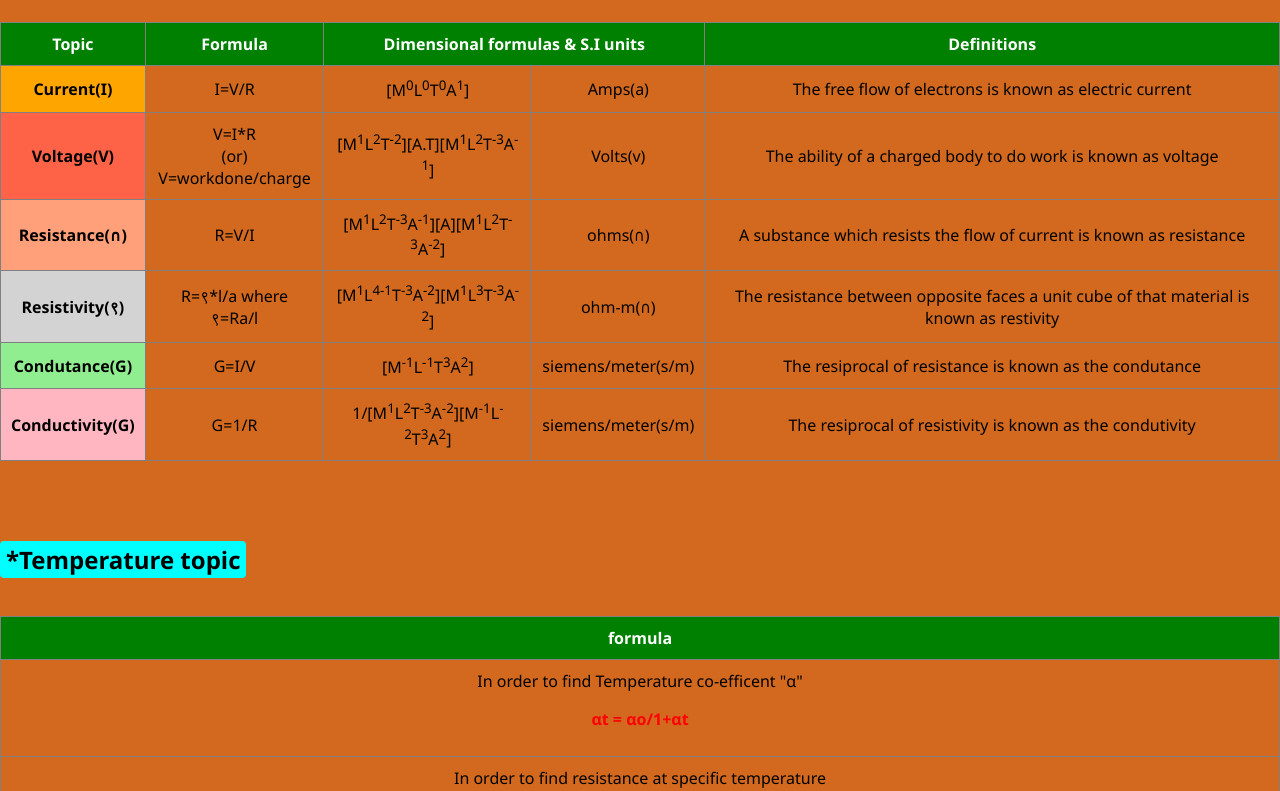
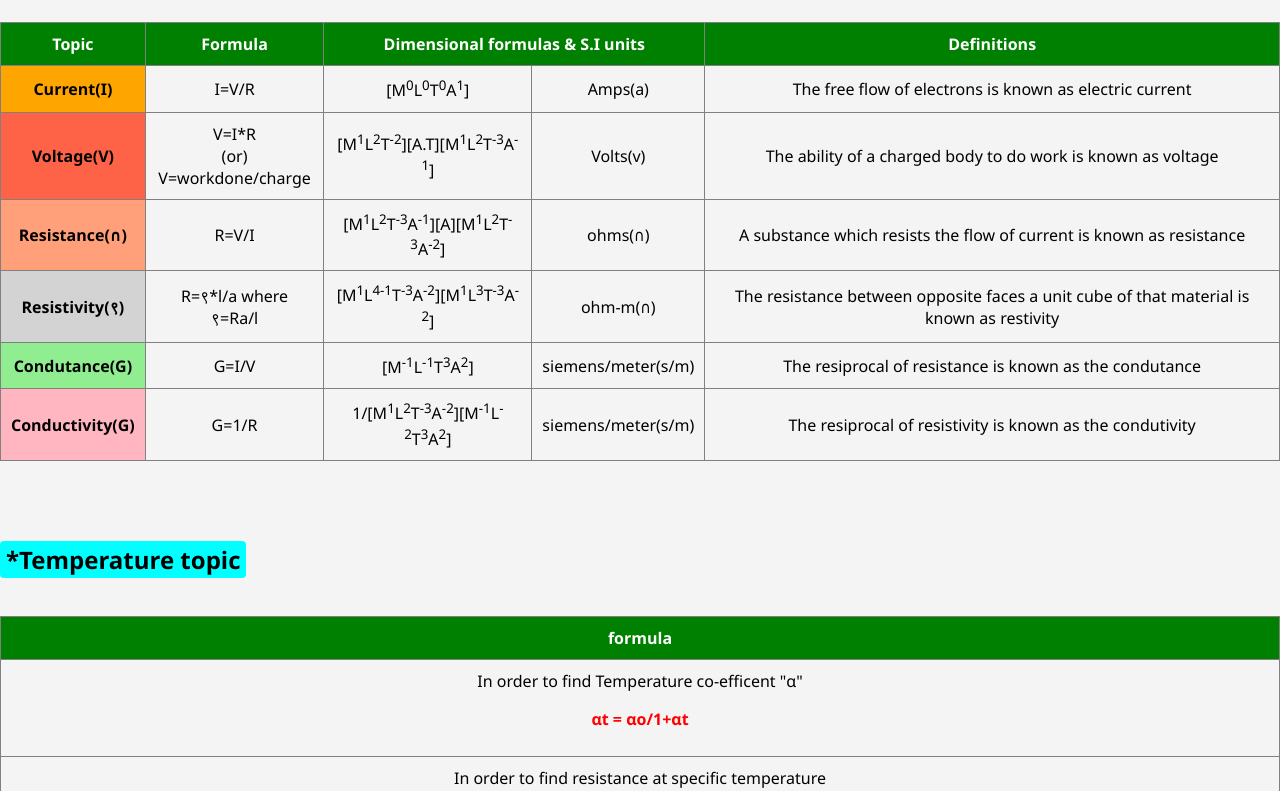
Before and after one commit to Sakshith77/updated, a plain HTML site: page BEEE.html in a window 1280 px wide. Shown: the part 254-1045 px from the top of the page. Drawn offline with Linux system fonts and the light colour scheme.

Commit message:
Update BEEE.html

```diff
--- a/BEEE.html
+++ b/BEEE.html
@@ -13,7 +13,7 @@
   padding: 0;
   width: 100%;
   font-family: 'Segoe UI', Tahoma, Geneva, Verdana, sans-serif;
-      background-color: chocolate;
+      background-color: #f4f4f4;
  }
 h1{text-align: center;}
 h2{text-align: left;}
```
